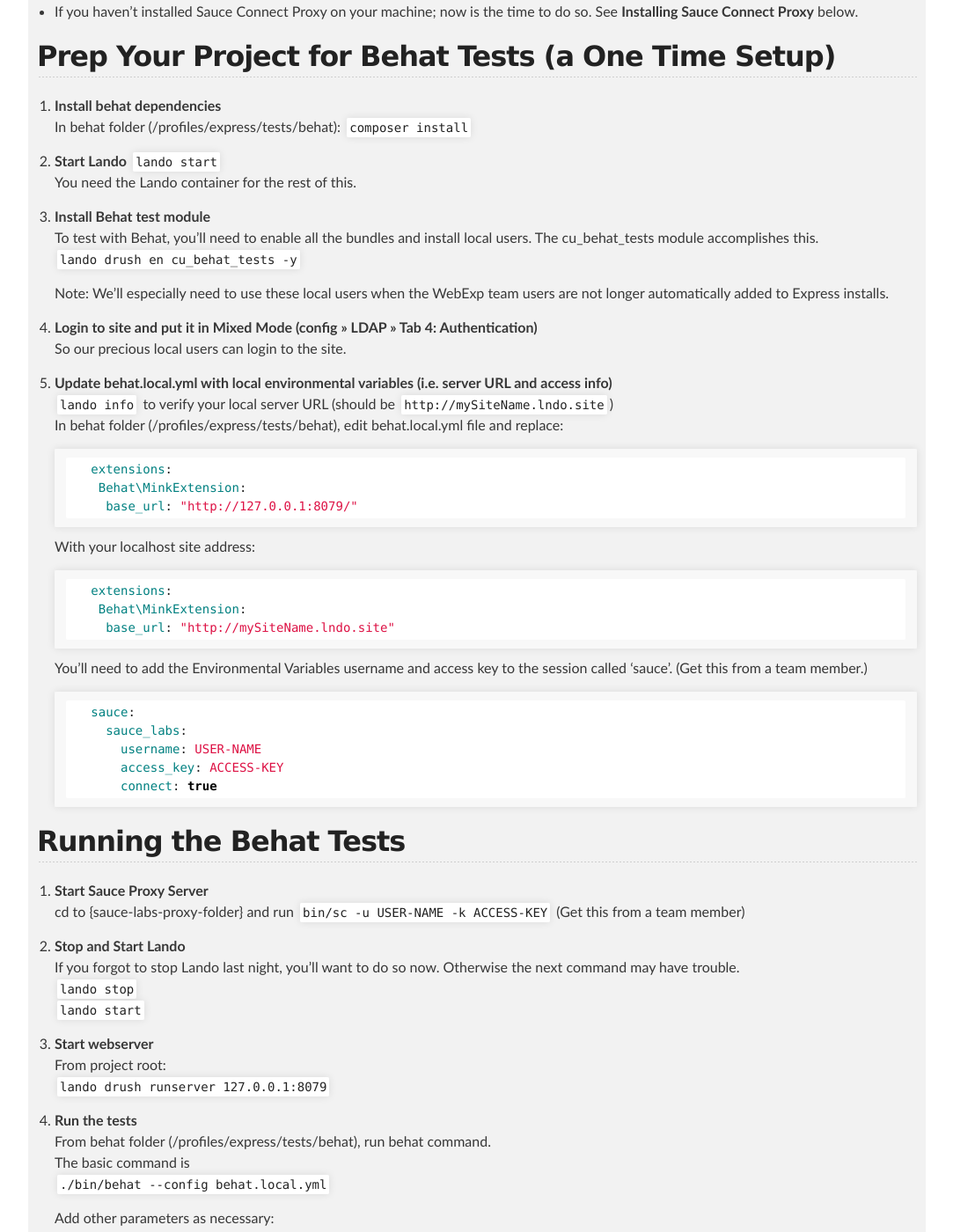
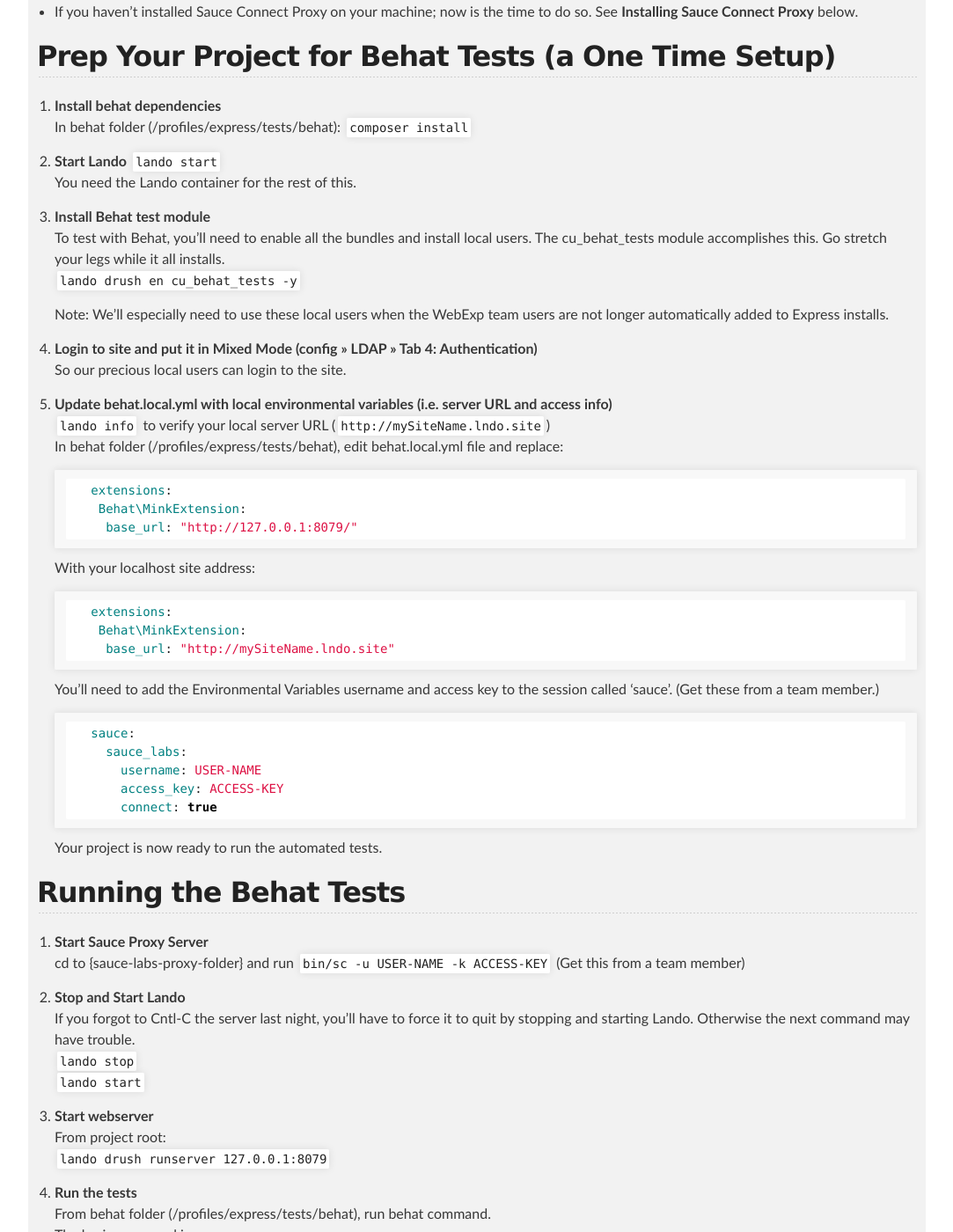
Before and after one commit to cathysnider/cathysnider.github.io, a Jekyll site: the page built from behat.md, in a window 1280 px wide and 1400 px high, scrolled down 343 px. Shown: the whole window at 88% size, without its empty margins (98-1181 px from the left). Built offline with Jekyll 4.4.1, drawn with Linux system fonts in a browser that asks for light colours.

Commit message:
behat commands

````diff
--- a/behat.md
+++ b/behat.md
@@ -16,7 +16,7 @@ layout: default
    You need the Lando container for the rest of this.
 
 1. **Install Behat test module** <br/>
-   To test with Behat, you'll need to enable all the bundles and install local users. The cu_behat_tests module accomplishes this. <br/>
+   To test with Behat, you'll need to enable all the bundles and install local users. The cu_behat_tests module accomplishes this. Go stretch your legs while it all installs. <br/>
    `lando drush en cu_behat_tests -y` <br />
 
    Note: We'll especially need to use these local users when the WebExp team users are not longer automatically added to Express installs.
@@ -25,7 +25,7 @@ layout: default
     So our precious local users can login to the site.
 
 1. **Update behat.local.yml with local environmental variables (i.e. server URL and access info)** <br />
-   `lando info` to verify your local server URL (should be `http://mySiteName.lndo.site`)<br />
+   `lando info` to verify your local server URL (`http://mySiteName.lndo.site`)<br />
    In behat folder (/profiles/express/tests/behat), edit behat.local.yml file and replace:
 
       ```yml
@@ -42,7 +42,7 @@ layout: default
         base_url: "http://mySiteName.lndo.site"
       ```
 
-      You'll need to add the Environmental Variables username and access key to the session called 'sauce'. (Get this from a team member.)
+      You'll need to add the Environmental Variables username and access key to the session called 'sauce'. (Get these from a team member.)
       ``` yml
       sauce:
         sauce_labs:
@@ -50,6 +50,7 @@ layout: default
           access_key: ACCESS-KEY
           connect: true
       ```
+Your project is now ready to run the automated tests.
 
 ## Running the Behat Tests
 
@@ -57,7 +58,7 @@ layout: default
    cd to {sauce-labs-proxy-folder} and run `bin/sc -u USER-NAME -k ACCESS-KEY` (Get this from a team member)<br />
 
 1. **Stop and Start Lando** <br />
-   If you forgot to stop Lando last night, you'll want to do so now. Otherwise the next command may have trouble. <br />
+   If you forgot to Cntl-C the server last night, you'll have to force it to quit by stopping and starting Lando. Otherwise the next command may have trouble. <br />
    `lando stop` <br />
    `lando start`
 
@@ -88,14 +89,14 @@ layout: default
 
 ## Troubleshooting
 
-If too many failed login attempts, empty the flood table.
+* If too many failed login attempts, empty the flood table.
 ```sh
 lando mysql
 -> use drupal7;
 -> delete from flood;
 -> exit;
 ```
-Log everybody out
+* Log everybody out <br />
 `lando drush sqlq "TRUNCATE sessions"`
 
 [CU Boulder Express: Notes on setting up Behat for local testing](https://github.com/CuBoulder/express/tree/dev/tests/behat) <br />
````
